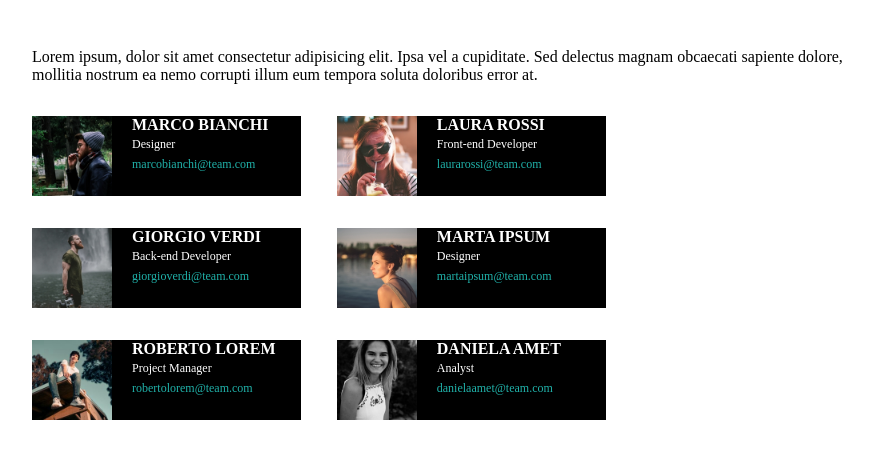
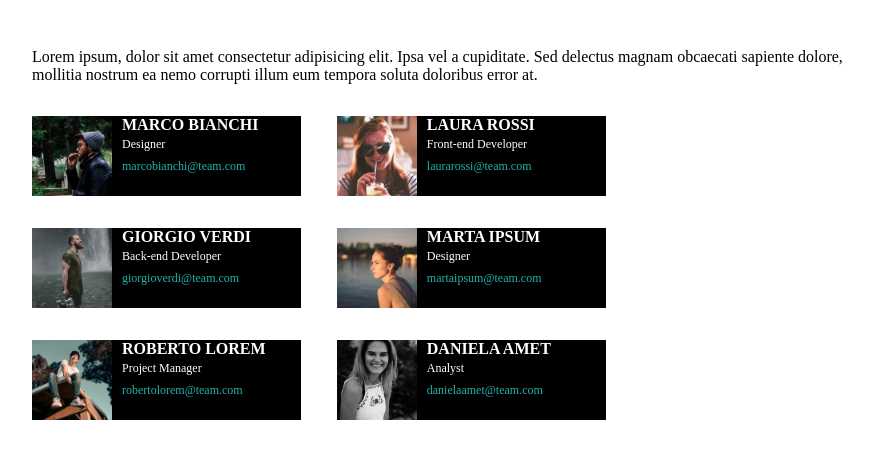
Before and after one commit to flaviovitale02/html-css-float-cards, a plain HTML site: page index.html in a window 1280 px wide. Shown: the part 90-548 px from the top of the page, without its empty margins (176-1049 px from the left). Drawn offline with Linux system fonts and the light colour scheme.

Commit message:
some fixes

```diff
--- a/index.html
+++ b/index.html
@@ -22,67 +22,67 @@
         <section class="background">
             <img src="img/male1.png" alt="foto uomo 1">
             <h2>MARCO BIANCHI</h2>
-            <br>
+
             <p class="white">Designer
-            <br>
-                <span class="blue">
+
+                <p class="blue">
                     marcobianchi@team.com
-                </span>
+                </p>
             </p>
         </section>
         <section class="background">
             <img src="img/female1.png" alt="foto donna 2">
             <h2>LAURA ROSSI</h2>
-            <br>
+
             <p class="white">Front-end Developer
-            <br>
-                <span class="blue">
+
+                <p class="blue">
                     laurarossi@team.com
-                </span>
+                </p>
             </p>
         </section>
         <section class="background">
             <img src="img/male2.png" alt="foto uomo 2">
             <h2>GIORGIO VERDI</h2>
-            <br>
+
             <p class="white">Back-end Developer
-            <br>
-                <span class="blue">
+
+                <p class="blue">
                     giorgioverdi@team.com
-                </span>
+                </p>
             </p>
         </section>
         <section class="background">
             <img src="img/female2.png" alt="foto donna 2">
             <h2>MARTA IPSUM</h2>
-            <br>
+
             <p class="white">Designer
-            <br>
-                <span class="blue">
+
+                <p class="blue">
                     martaipsum@team.com
-                </span>
+                </p>
             </p>
         </section>
         <section class="background">
             <img src="img/male3.png" alt="foto uomo 3">
             <h2>ROBERTO LOREM</h2>
-            <br>
+
             <p class="white">Project Manager
-            <br>
-                <span class="blue">
+
+                <p class="blue">
                     robertolorem@team.com
-                </span>
+                </p>
             </p>
         </section>
         <section class="background">
             <img src="img/female3.png" alt="foto donna 3">
             <h2>DANIELA AMET</h2>
-            <br>
+
             <p class="white">Analyst
-            <br>
-                <span class="blue">
+
+                <p class="blue">
                     danielaamet@team.com
-                </span>
+                </p>
             </p>
         </section>
     </main>
--- a/style.css
+++ b/style.css
@@ -37,18 +37,19 @@ img{
     text-align: center;
     vertical-align: top;
     float: left;
+    margin-right: 10px;
 }
 
 p.white{
-    display: inline;
-    padding: 20px;
+
+
     font-size: 0.75rem;
     line-height: 20px;
 }
 h2{
-    display: inline;
+
     vertical-align: top;
-    padding: 20px;
+
     font-size: 1rem;
 }
 
@@ -58,15 +59,14 @@ a{
 }
 
 
-span.blue{
-    margin: 20px;
+p.blue{
+    font-size: 0.75rem;
     color:lightseagreen;
+    padding:5px;
 }
 
 .background{
     background-color: black;
+    color:white;
     width:30%;
-    height:5rem;
-    color:white;
-
 }
```
